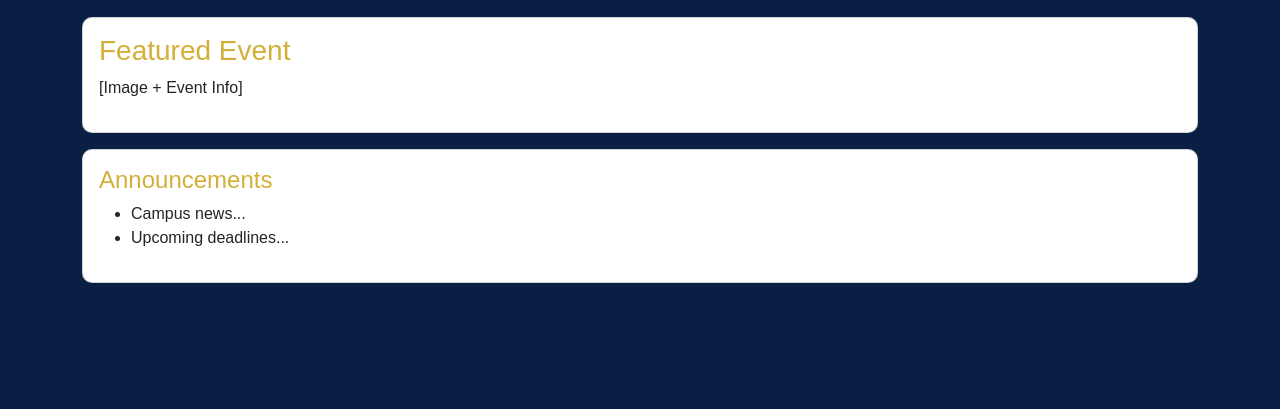
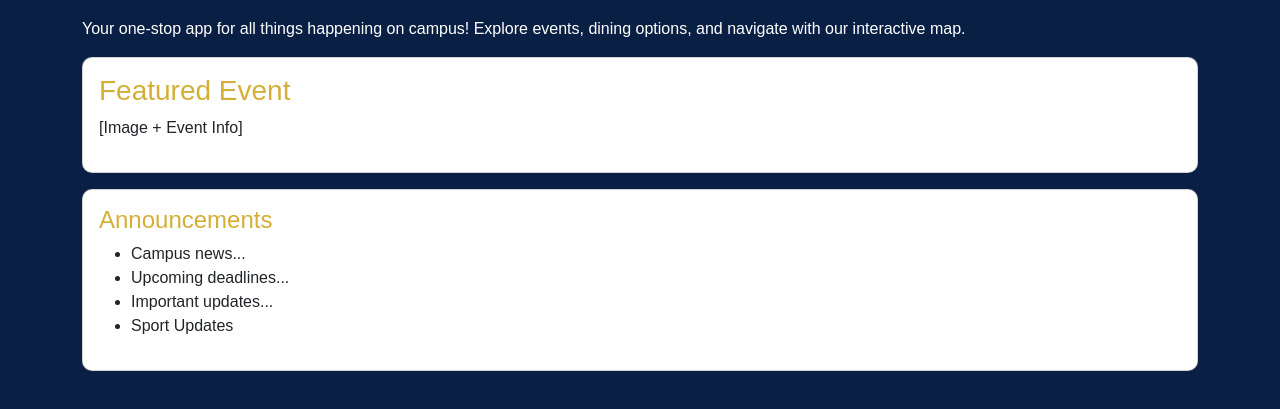
Before and after one commit to caleb22cottrell-source/campus-life-app, a plain HTML site: page index.html in a window 1280 px wide. Shown: the part 131-540 px from the top of the page. Drawn offline with nearby package versions, Linux system fonts and the light colour scheme.

Commit message:
updated site

```diff
--- a/index.html
+++ b/index.html
@@ -35,6 +35,8 @@
   <!-- CONTENT GOES HERE -->
    <div class="container mt-4">
   <h1>Welcome to Campus Life</h1>
+  <p>Your one-stop app for all things happening on campus! Explore events, dining options, and navigate with our interactive map.</p>
+
 
   <!-- Featured Section -->
   <div class="card p-3 mb-3">
@@ -48,6 +50,8 @@
     <ul>
       <li>Campus news...</li>
       <li>Upcoming deadlines...</li>
+      <li>Important updates...</li>
+      <li>Sport Updates</li>
     </ul>
   </div>
 </div>
```
